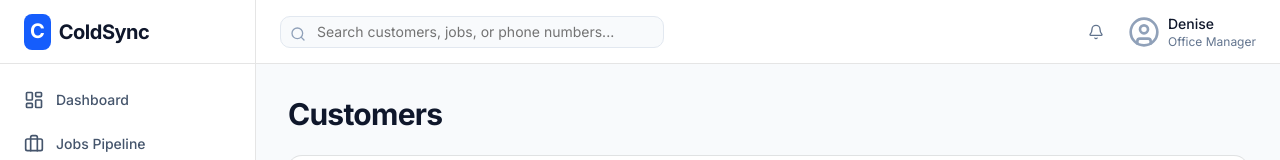
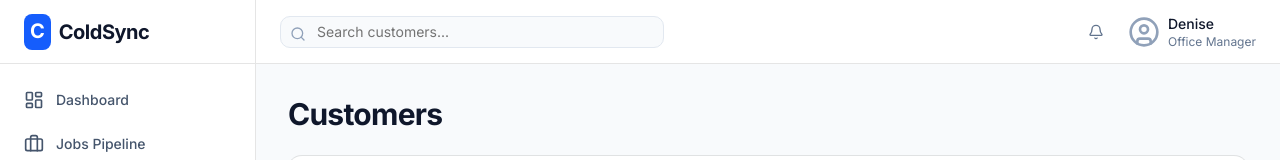
Before and after one commit to SuyashParmar/Gushwork, a Next.js app: page /customers in a window 1280 px wide. Shown: the top 160 px of the page. Built offline with nearby package versions, Linux system fonts and the light colour scheme; no server answers; the database is empty.

Commit message:
Make global search active

```diff
--- a/src/app/customers/page.tsx
+++ b/src/app/customers/page.tsx
@@ -13,6 +13,9 @@ export default function CustomersPage() {
   const [search, setSearch] = useState('');
 
   useEffect(() => {
+    const params = new URLSearchParams(window.location.search);
+    const q = params.get('q');
+    if (q) setSearch(q);
     fetchCustomers();
   }, []);
 
--- a/src/components/layout/Topbar.tsx
+++ b/src/components/layout/Topbar.tsx
@@ -1,19 +1,34 @@
+'use client';
+
+import { useState } from 'react';
+import { useRouter } from 'next/navigation';
 import { Bell, Search, UserCircle } from 'lucide-react';
 import { Button } from '@/components/ui/button';
 import { Input } from '@/components/ui/input';
 
 export function Topbar() {
+  const [query, setQuery] = useState('');
+  const router = useRouter();
+
+  const handleSearch = (e: React.FormEvent) => {
+    e.preventDefault();
+    if (query.trim()) {
+      router.push(`/customers?q=${encodeURIComponent(query)}`);
+    }
+  };
   return (
     <header className="flex h-16 items-center justify-between border-b bg-white px-6">
       <div className="flex items-center gap-4 flex-1">
-        <div className="relative w-96 max-w-full">
+        <form onSubmit={handleSearch} className="relative w-96 max-w-full">
           <Search className="absolute left-2.5 top-2.5 h-4 w-4 text-slate-400" />
           <Input
             type="search"
-            placeholder="Search customers, jobs, or phone numbers..."
+            placeholder="Search customers..."
             className="pl-9 bg-slate-50 border-slate-200"
+            value={query}
+            onChange={(e) => setQuery(e.target.value)}
           />
-        </div>
+        </form>
       </div>
 
       <div className="flex items-center gap-4">
```
